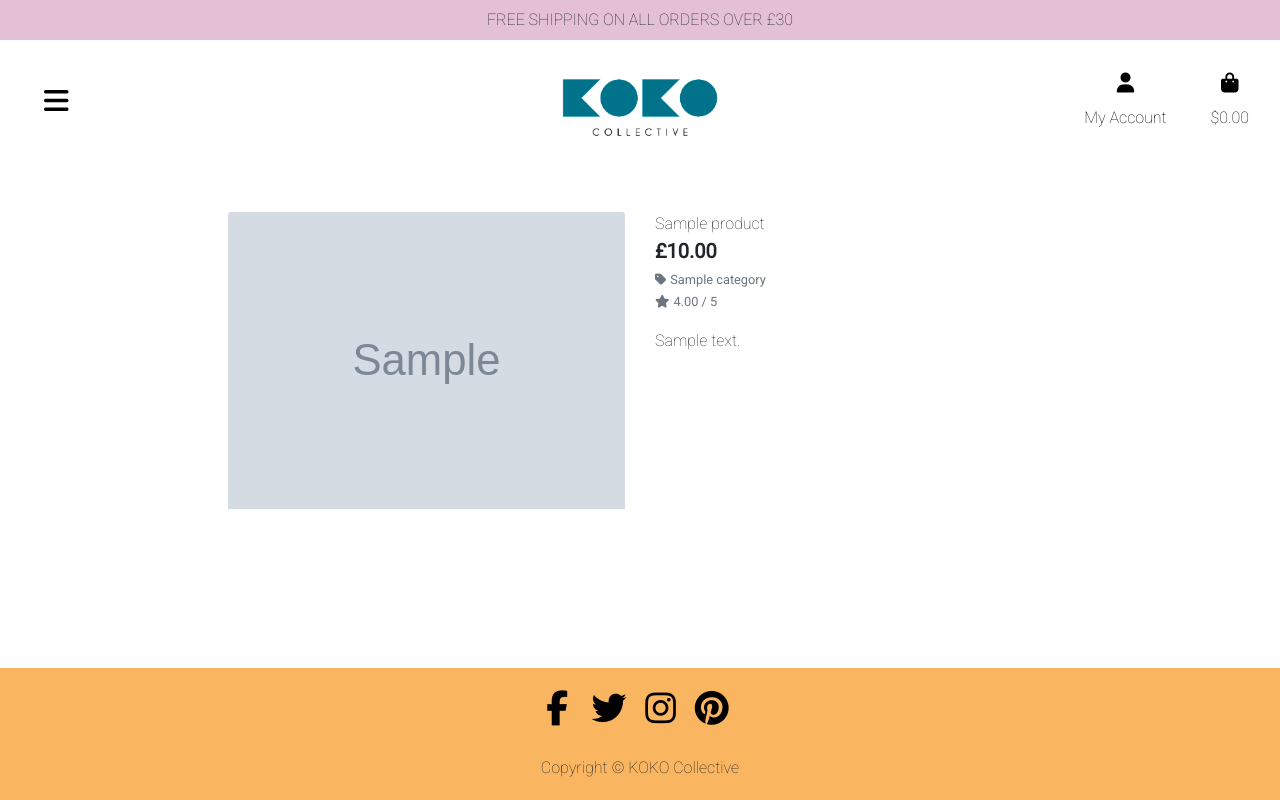
After one commit to Code-Institute-Submissions/jacobroos87-koko-collective-MS4, a Django app: page /products/1 in a window 1280 px wide. The commit adds this page. Run offline with Django 3.2, Linux system fonts and the light colour scheme; tables that the repository leaves empty hold one stand-in row (values such as "Sample post"); grey boxes marked "Sample" are stand-in pictures; some libraries are stand-ins or nearby versions.

Commit message:
Added product detail view and template with initial layout

```diff
--- /dev/null
+++ b/products/templates/products/product_detail.html
@@ -0,0 +1,58 @@
+{% extends 'project-base.html' %}
+{% load static %}
+
+{% block page_header %}
+<div class="container header-container">
+    <div class="row">
+        <div class="col"></div>
+    </div>
+</div>
+{% endblock %}
+
+{% block content %}
+<div class="overlay"></div>
+<div class="container-fluid">
+    <div class="row">
+        <div class="col-12 col-md-6 col-lg-4 offset-lg-2">
+            <div class="image-container my-5">
+                {% for image in product.images.all %}
+                    {% if image.default %}
+                    <a href="{{ image.image.url }}">
+                        <img class="card-img-top img-fluid" src="{{ image.image.url }}" alt="{{ product.name }}">
+                    </a>
+                    {% endif %}
+                {% endfor %}
+            </div>
+        </div>
+        <div class="col-12 col-md-6 col-lg-4">
+            <div class="product-details-container mb-5 mt-md-5">
+                <p class="mb-0">{{ product.name }}</p>
+                <p class="lead mb-0 text-left font-weight-bold">£{{ product.price }}</p>
+                {% if product.category %}
+                <p class="small mt-1 mb-0">
+                    <a class="text-muted" href="{% url 'products' %}?category={{ product.category.name }}">
+                        <i class="fas fa-tag mr-1"></i>{{ product.category.friendly_name }}
+                    </a>
+                </p>
+                {% endif %}
+                {% if product.rating %}
+                <small class="text-muted"><i class="fas fa-star mr-1"></i>{{ product.rating }} / 5</small>
+                {% else %}
+                <small class="text-muted">No Rating</small>
+                {% endif %}
+                {% if request.user.is_superuser %}
+                <small class="ml-3">
+                    <a href="#">Edit</a> |
+                    <a class="text-danger" href="#">Delete</a>
+                </small>
+                {% endif %}
+                <p class="mt-3">{{ product.description }}</p>
+            </div>
+        </div>
+    </div>
+</div>
+{% endblock %}
+
+{% block postloadjs %}
+{{ block.super }}
+{% endblock %}
--- a/products/templates/products/products.html
+++ b/products/templates/products/products.html
@@ -26,7 +26,7 @@
                             <div class="card h-100 border-0">
                                 {% for image in product.images.all %}
                                     {% if image.default %}
-                                        <a href="">
+                                        <a href="{% url 'product_detail' product.id %}">
                                             <img class="card-img-top img-fluid" src="{{ image.image.url }}" alt="{{ product.name }}">
                                         </a>
                                     {% endif %}
--- a/products/urls.py
+++ b/products/urls.py
@@ -3,4 +3,5 @@ from . import views
 
 urlpatterns = [
     path('', views.all_products, name='products'),
+    path('<product_id>', views.product_detail, name='product_detail'),
 ]
--- a/products/views.py
+++ b/products/views.py
@@ -1,4 +1,4 @@
-from django.shortcuts import render
+from django.shortcuts import render, get_object_or_404
 from .models import Product
 
 # Create your views here.
@@ -12,3 +12,15 @@ def all_products(request):
     }
 
     return render(request, 'products/products.html', context)
+
+
+def product_detail(request, product_id):
+    """ A view to show individual product details """
+
+    product = get_object_or_404(Product, pk=product_id)
+
+    context = {
+        'product': product,
+    }
+
+    return render(request, 'products/product_detail.html', context)
--- a/static/css/base.css
+++ b/static/css/base.css
@@ -154,6 +154,13 @@ body {
 
 /*------ Footer -----*/
 
+footer {
+    position: fixed;
+    bottom: 0px;
+    left: 0px;
+    right: 0px;
+}
+
 .page-footer {
     background-color: #FAB561;
 }
```
